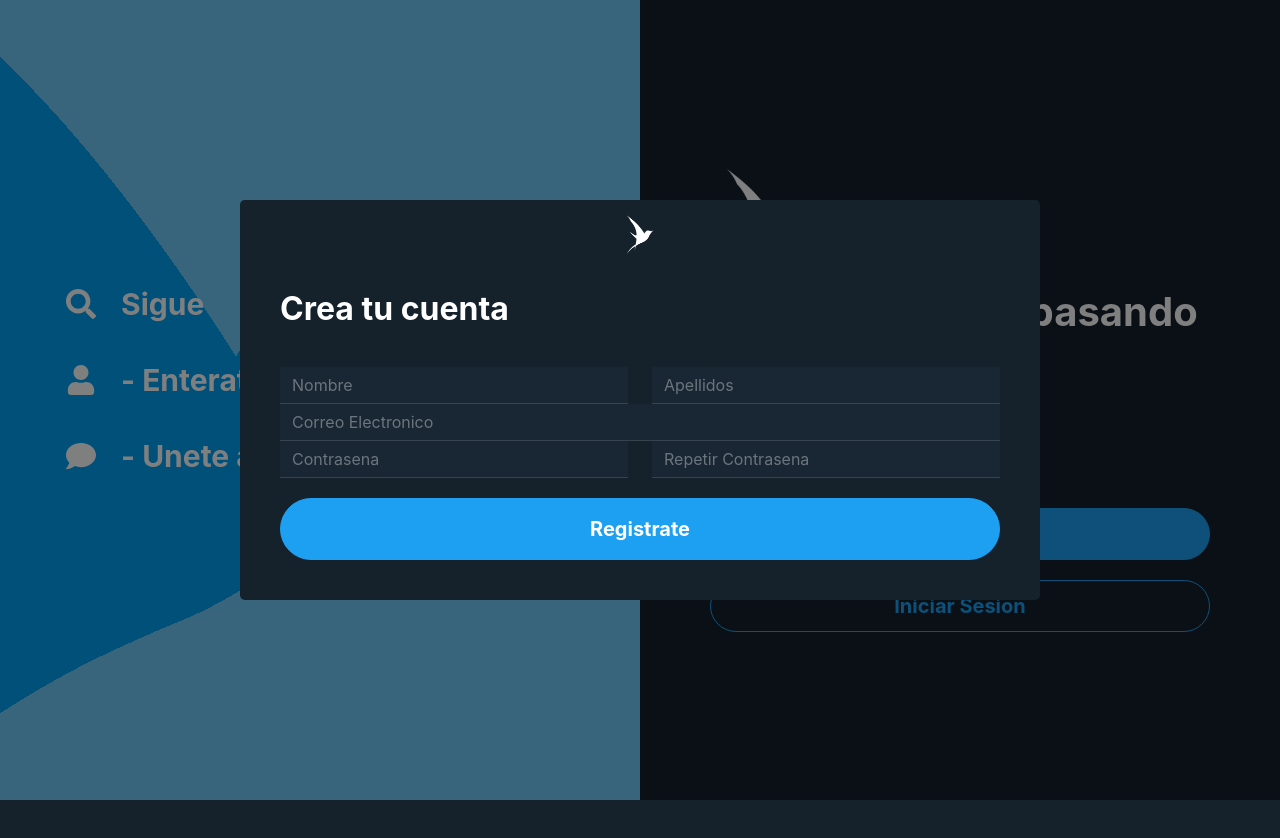
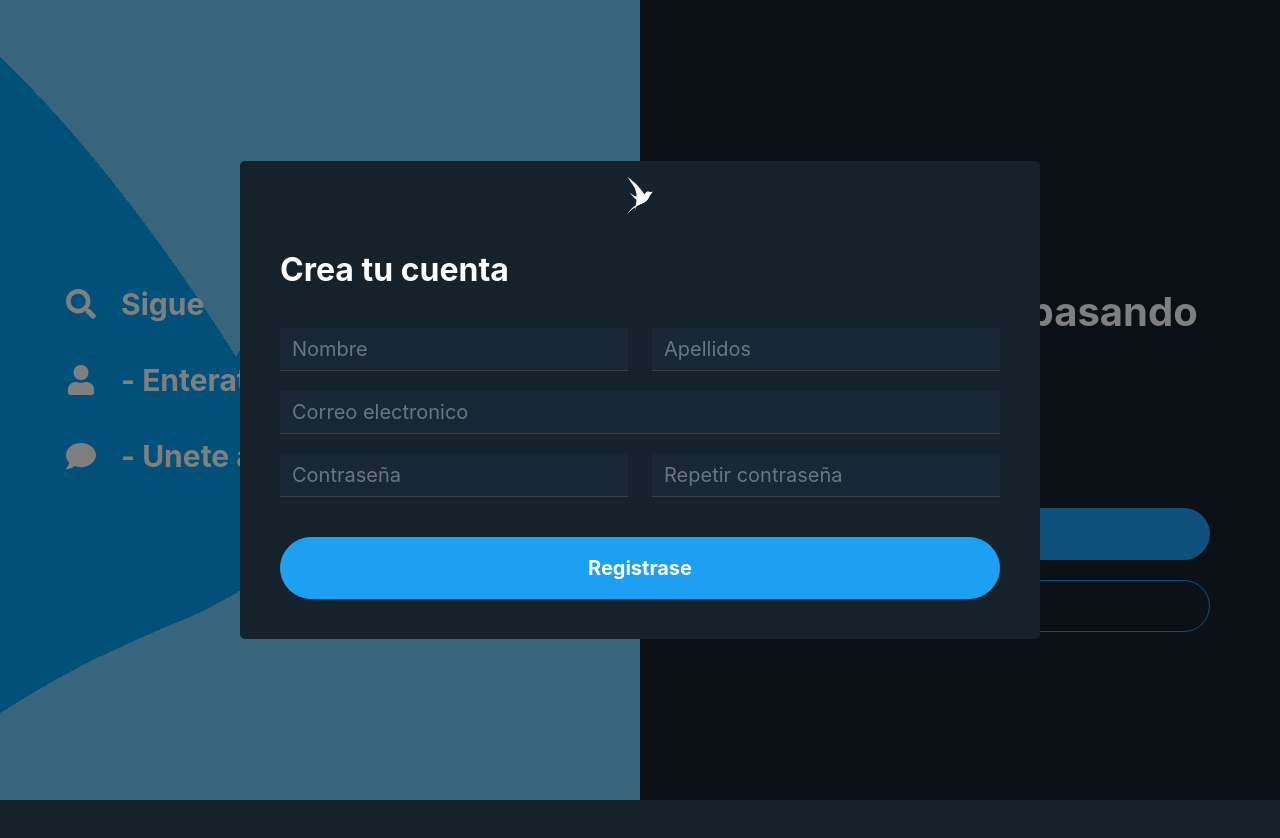
Before and after one commit to JosueJVL/React-twitter, a React (Create React App) app: page / in a window 1280 px wide. Both pictures are taken after a click on the button "Registrate". Shown: the top 838 px of the page. Built offline with nearby package versions, Linux system fonts and the light colour scheme.

Commit message:
Se guardan los datos del formulario en el registro de estado

```diff
--- a/src/components/SignUpForm/SignUpForm.js
+++ b/src/components/SignUpForm/SignUpForm.js
@@ -1,54 +1,93 @@
-import React from 'react';
+import React, { useState } from 'react';
 import { Row, Col, Form, Button, Spinner } from "react-bootstrap";
 
 import "./SignUpForm.scss";
 
 export default function SignUpForm(props) {
+    const { setShowModal } = props;
 
-    const { setShowModal } = props;
-    console.log(SignUpForm)
+    const [formData, setFormData] = useState(initialFormValue)
 
     const onSubmit = e => {
         e.preventDefault();
-        setShowModal = false;
+        console.log(formData)
+    };
 
+    //Solo sirve para formularios que estan construidos con puros input
+    const onChange = e => {
+        setFormData({ ...formData, [e.target.name] : e.target.value})
     }
 
     return (
         <div className="sign-up-form">
             <h2>Crea tu cuenta</h2>
-            <form onSubmit={onSubmit}>
-
+            <Form onSubmit={onSubmit} onChange={onChange}>
                 <Form.Group>
                     <Row>
                         <Col>
-                        <Form.Control type="text" placeholder="Nombre" />
+                            <Form.Control
+                                type="text"
+                                placeholder="Nombre"
+                                name="nombre"
+                                defaultValue={formData.nombre}
+                                // onChange={e =>
+                                //     setFormData({ ...formData, nombre: e.target.value})}
+                            />
                         </Col>
                         <Col>
-                        <Form.Control type="text" placeholder="Apellidos" />
+                            <Form.Control
+                                type="text"
+                                placeholder="Apellidos"
+                                name="apellidos"
+                                defaultValue={formData.apellidos}
+                            />
+                        </Col>
+                    </Row>
+                </Form.Group>
+                <Form.Group>
+                    <Form.Control
+                        type="email"
+                        placeholder="Correo electronico"
+                        name="email"
+                        defaultValue={formData.email}
+                    />
+                </Form.Group>
+                <Form.Group>
+                    <Row>
+                        <Col>
+                            <Form.Control
+                                type="password"
+                                placeholder="Contraseña"
+                                name="password"
+                                defaultValue={formData.password}
+                            />
+                        </Col>
+                        <Col>
+                            <Form.Control
+                                type="password"
+                                placeholder="Repetir contraseña"
+                                name="confirmPassword"
+                                defaultValue={formData.confirmPassword}
+                            />
                         </Col>
                     </Row>
                 </Form.Group>
 
-                <Form.Group>
-                    <Form.Control type="email" placeholder="Correo Electronico" />
-                </Form.Group>
-
-                <Form.Group>
-                    <Row>
-                        <Col>
-                        <Form.Control type="password" placeholder="Contrasena" />
-                        </Col>
-                        <Col>
-                        <Form.Control type="password" placeholder="Repetir Contrasena" />
-                        </Col>
-                    </Row>
-                </Form.Group>
-
-                <Button variante="primary" type="submit" >
-                    Registrate
+                <Button variant="primary" type="submit">
+                     Registrase
                 </Button>
-            </form>
+            </Form>
         </div>
     )
 }
+
+
+function initialFormValue(){
+    return {
+        nombre: "",
+        apellidos: "",
+        email: "",
+        password: "",
+        confirmPassword: ""
+    }
+}
--- a/src/components/SignUpForm/SignUpForm.scss
+++ b/src/components/SignUpForm/SignUpForm.scss
@@ -6,13 +6,13 @@
       padding-bottom: 30px;
     }
 
-    .form-group {
-      padding-bottom: 20px;
 
       input {
-        font-size: 25px;
+        font-size: 20px;
+        padding: auto;
+        margin-bottom: 20px;
       }
-    }
+
 
     button {
       width: 100%;
@@ -28,3 +28,12 @@
       }
     }
 }
+
+// .form-group{
+//   background-color: red;
+//   padding-bottom: 20px;
+
+//   .input{
+//     font-size: 50px;
+//   }
+// }
--- a/src/index.js
+++ b/src/index.js
@@ -7,9 +7,7 @@ import 'bootstrap/dist/css/bootstrap.min.css';
 import './index.scss';
 
 ReactDOM.render(
-  <React.StrictMode>
-    <App />
-  </React.StrictMode>,
+    <App />,
   document.getElementById('root')
 );
 
--- a/src/index.scss
+++ b/src/index.scss
@@ -48,6 +48,7 @@ textarea.form-control {
   border-bottom: 1px solid $border-grey;
   color: $font-light !important;
 
+
   &:focus {
     background-color: $background-dark-light;
     box-shadow: none;
```
